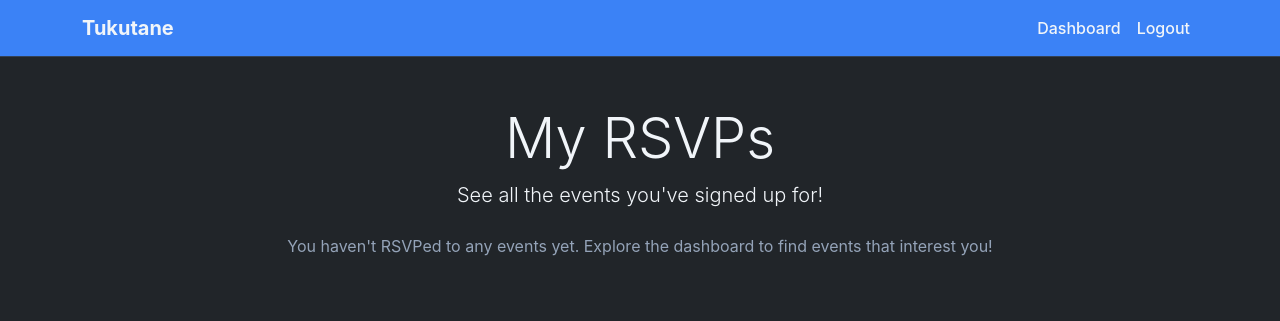
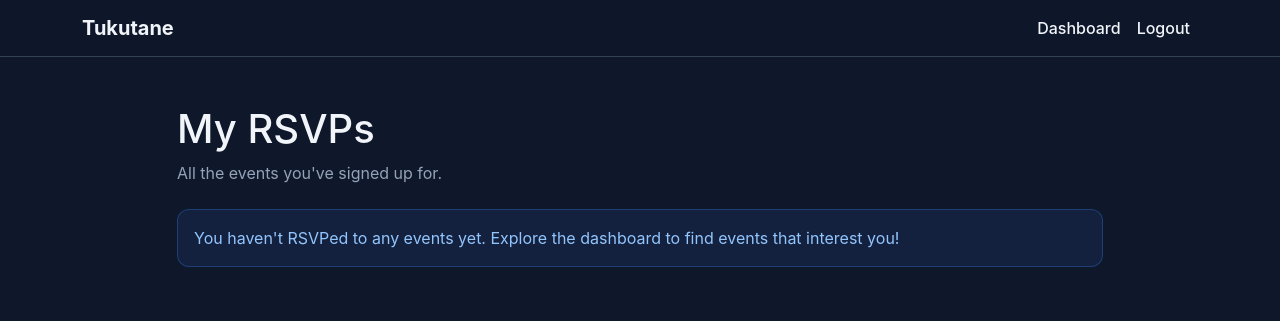
Before and after one commit to fadhili2430/TUKUTANE-PROJECT-2026, a Python web app: template templates/rsvps.html in a window 1280 px wide. Shown: the top 321 px of the page. Run offline with Jinja, Linux system fonts and the light colour scheme; the template is opened without the code that fills it, so the values that code supplies are empty.

Commit message:
Fix dark theme for templates/rsvps.html

```diff
--- a/templates/rsvps.html
+++ b/templates/rsvps.html
@@ -7,8 +7,8 @@
     <link href="https://cdn.jsdelivr.net/npm/bootstrap@5.3.0/dist/css/bootstrap.min.css" rel="stylesheet">
     <link rel="stylesheet" href="{{url_for('static', filename='css/dashboard.css')}}">
 </head>
-<body class="bg-dark">
-<nav class="navbar navbar-expand-lg navbar-dark bg-primary">
+<body>
+<nav class="navbar navbar-expand-lg navbar-dark">
 <div class="container">
 <a class="navbar-brand" href="{{ url_for('main.home') }}"><strong>Tukutane</strong></a>
 <button class="navbar-toggler" type="button" data-bs-toggle="collapse" data-bs-target="#navbarNav">
@@ -25,10 +25,10 @@
 
 <div class="container py-5">
 <div class="row">
-<div class="col-md-8 mx-auto text-center">
+<div class="col-md-10 mx-auto">
 <div class="mb-4">
-<h1 class="display-4">My RSVPs</h1>
-<p class="lead">See all the events you've signed up for!</p>
+<h1 class="mb-2">My RSVPs</h1>
+<p class="text-muted">All the events you've signed up for.</p>
 </div>
 
 {% if rsvps %}
@@ -44,9 +44,9 @@
 <strong>Date:</strong> {{ rsvp.event.date }}<br>
 <strong>Time:</strong> {{ rsvp.event.time }}<br>
 </p>
-<a href="{{ url_for('main.dashboard', event_id=rsvp.event.id) }}" class="btn btn-primary">View Event</a>
+<a href="{{ url_for('main.dashboard') }}" class="btn btn-primary btn-sm">View on Dashboard</a>
 {% if rsvp.event.organiser_id == current_user.id %}
-<a href="{{ url_for('main.edit_event', event_id=rsvp.event.id) }}" class="btn btn-secondary">Edit Event</a>
+<a href="{{ url_for('main.edit_event', event_id=rsvp.event.id) }}" class="btn btn-outline-secondary btn-sm">Edit Event</a>
 {% endif %}
 </div>
 </div>
@@ -54,7 +54,9 @@
 {% endfor %}
 </div>
 {% else %}
-<p class="text-muted">You haven't RSVPed to any events yet. Explore the dashboard to find events that interest you!</p>
+<div class="alert alert-info">
+<p class="mb-0">You haven't RSVPed to any events yet. Explore the dashboard to find events that interest you!</p>
+</div>
 {% endif %}
 </div>
 </div>
```
